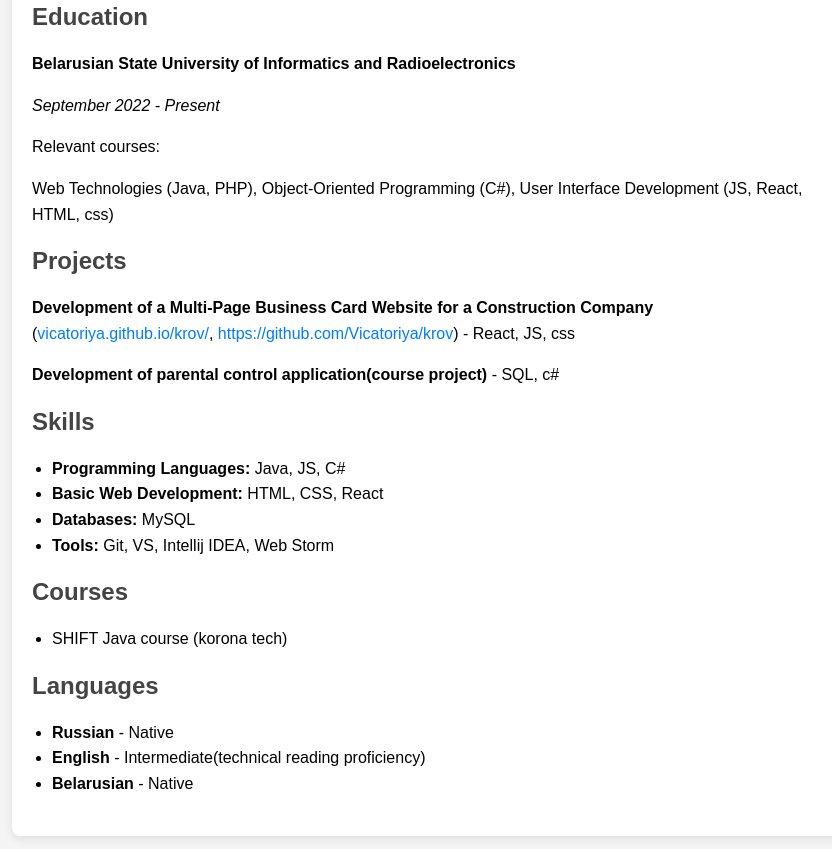
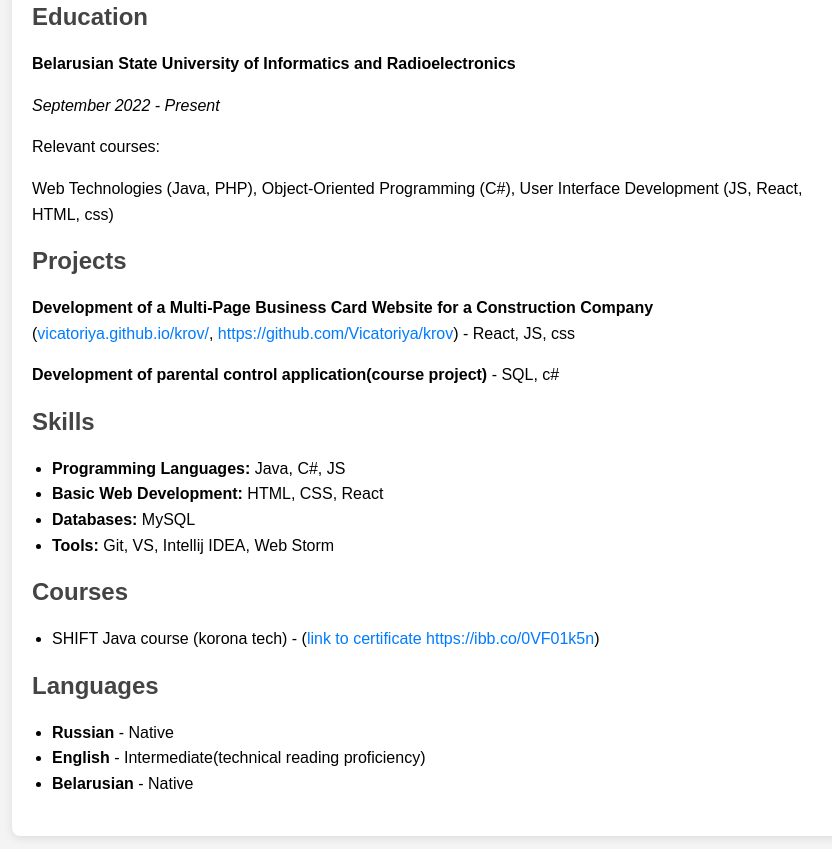
Before and after one commit to hyakk1m4ru/hyakk1m4ru.github.io, a plain HTML site: page index.html in a window 1280 px wide. Shown: the part 431-1280 px from the top of the page, without its empty margins (208-1040 px from the left). Drawn offline with Linux system fonts and the light colour scheme.

Commit message:
выравнивание, сертификат

```diff
--- a/index.html
+++ b/index.html
@@ -39,7 +39,7 @@
     <section>
         <h2>Skills</h2>
         <ul>
-            <li><strong>Programming Languages:</strong> Java, JS, C#</li>
+            <li><strong>Programming Languages:</strong> Java, C#, JS</li>
             <li><strong>Basic Web Development:</strong> HTML, CSS, React</li>
             <li><strong>Databases:</strong> MySQL</li>
             <li><strong>Tools:</strong> Git, VS, Intellij IDEA, Web Storm</li>
@@ -48,7 +48,7 @@
 
     <section>
         <h2>Courses</h2>
-        <ul><li>SHIFT Java course (korona tech)</li></ul>
+        <ul><li>SHIFT Java course (korona tech) - (<a href="https://ibb.co/0VF01k5n" >link to certificate https://ibb.co/0VF01k5n</a>)</li></ul>
     </section>
 
     <section>
```
